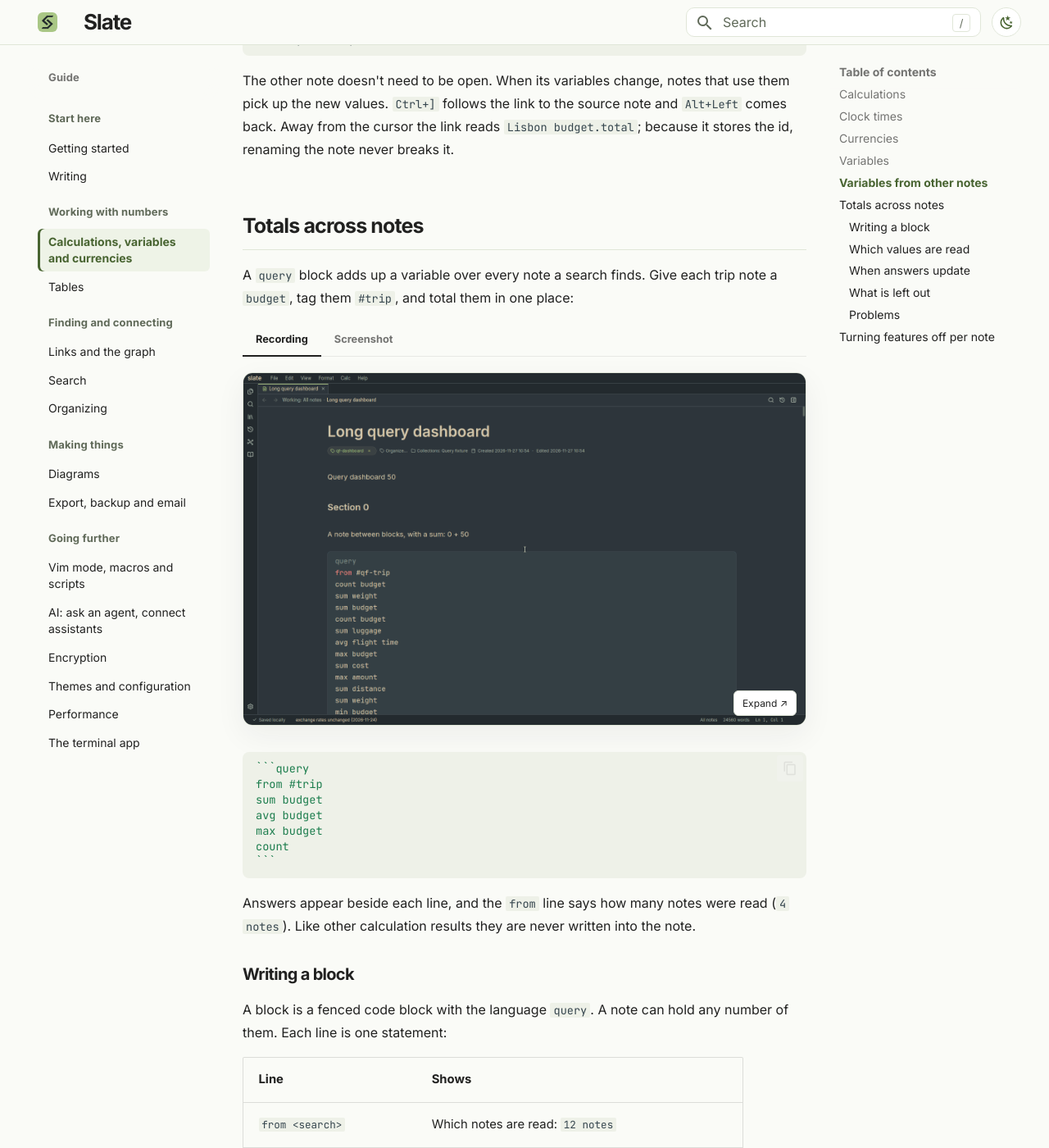
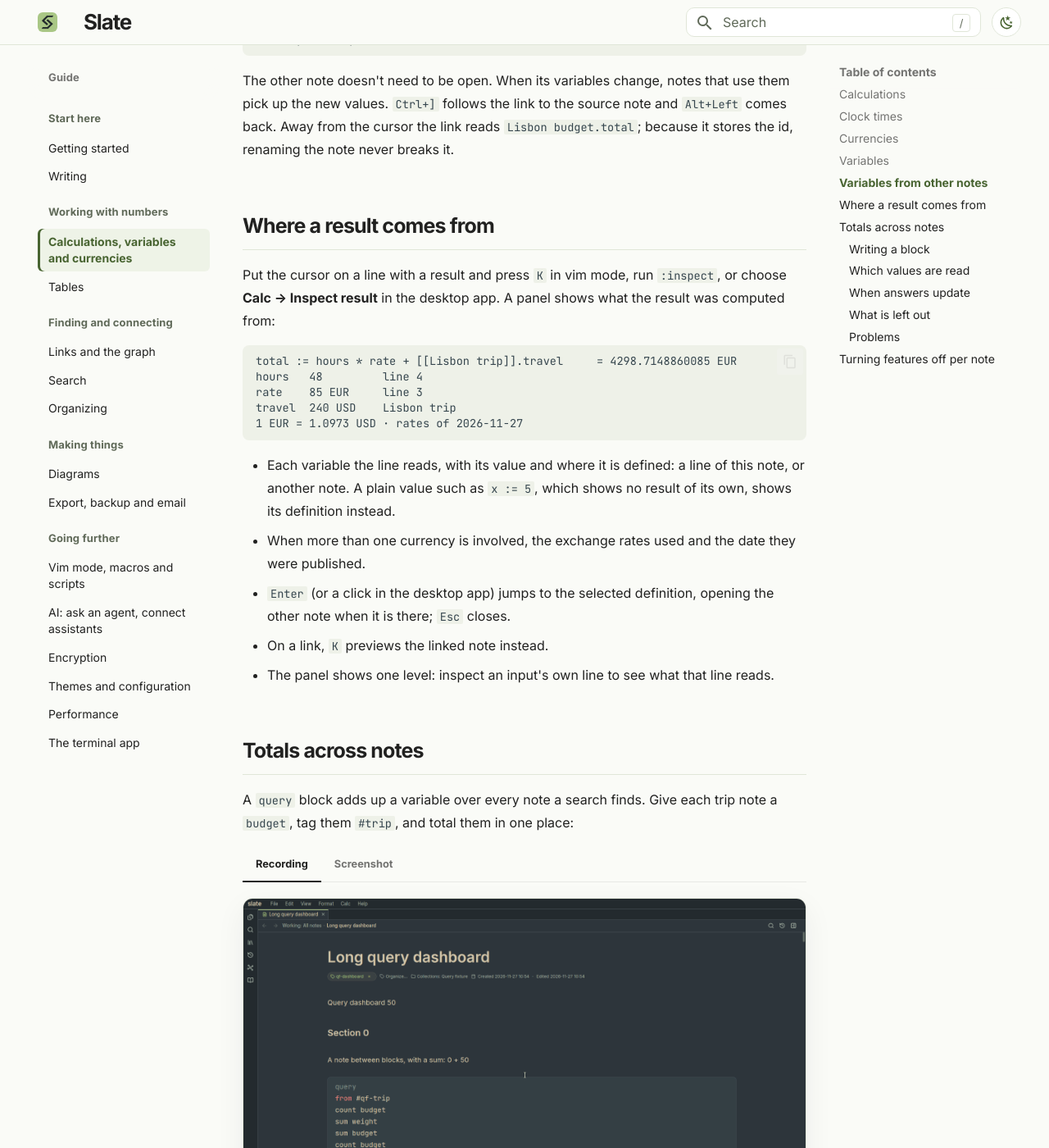
Before and after one commit to dborovcanin/slate-docs, an MkDocs documentation site: the page built from docs/calculations.md, in a window 1280 px wide and 1400 px high, scrolled down 4785 px. Shown: the whole window at 82% size. Built offline with MkDocs 1.6.1 and Material for MkDocs 9.7.7, drawn with Linux system fonts in a browser that asks for light colours; comment, search, counter and statistics services are not loaded; the version menu is left out.

Commit message:
Explain inspecting a result

````diff
--- a/docs/calculations.md
+++ b/docs/calculations.md
@@ -147,6 +147,31 @@ and `Alt+Left` comes back. Away from the cursor the link reads
 `Lisbon budget.total`; because it stores the id, renaming the note never
 breaks it.
 
+## Where a result comes from
+
+Put the cursor on a line with a result and press `K` in vim mode, run
+`:inspect`, or choose **Calc → Inspect result** in the desktop app. A panel
+shows what the result was computed from:
+
+```text
+total := hours * rate + [[Lisbon trip]].travel     = 4298.7148860085 EUR
+hours   48         line 4
+rate    85 EUR     line 3
+travel  240 USD    Lisbon trip
+1 EUR = 1.0973 USD · rates of 2026-11-27
+```
+
+- Each variable the line reads, with its value and where it is defined: a
+  line of this note, or another note. A plain value such as `x := 5`, which
+  shows no result of its own, shows its definition instead.
+- When more than one currency is involved, the exchange rates used and the
+  date they were published.
+- `Enter` (or a click in the desktop app) jumps to the selected definition,
+  opening the other note when it is there; `Esc` closes.
+- On a link, `K` previews the linked note instead.
+- The panel shows one level: inspect an input's own line to see what that
+  line reads.
+
 ## Totals across notes
 
 A `query` block adds up a variable over every note a search finds. Give each
````
Also changed, not shown: docs/reference/command-reference.md (+1 -0 lines), docs/reference/features.md (+2 -1 lines), docs/reference/keymaps.md (+1 -1 lines).
